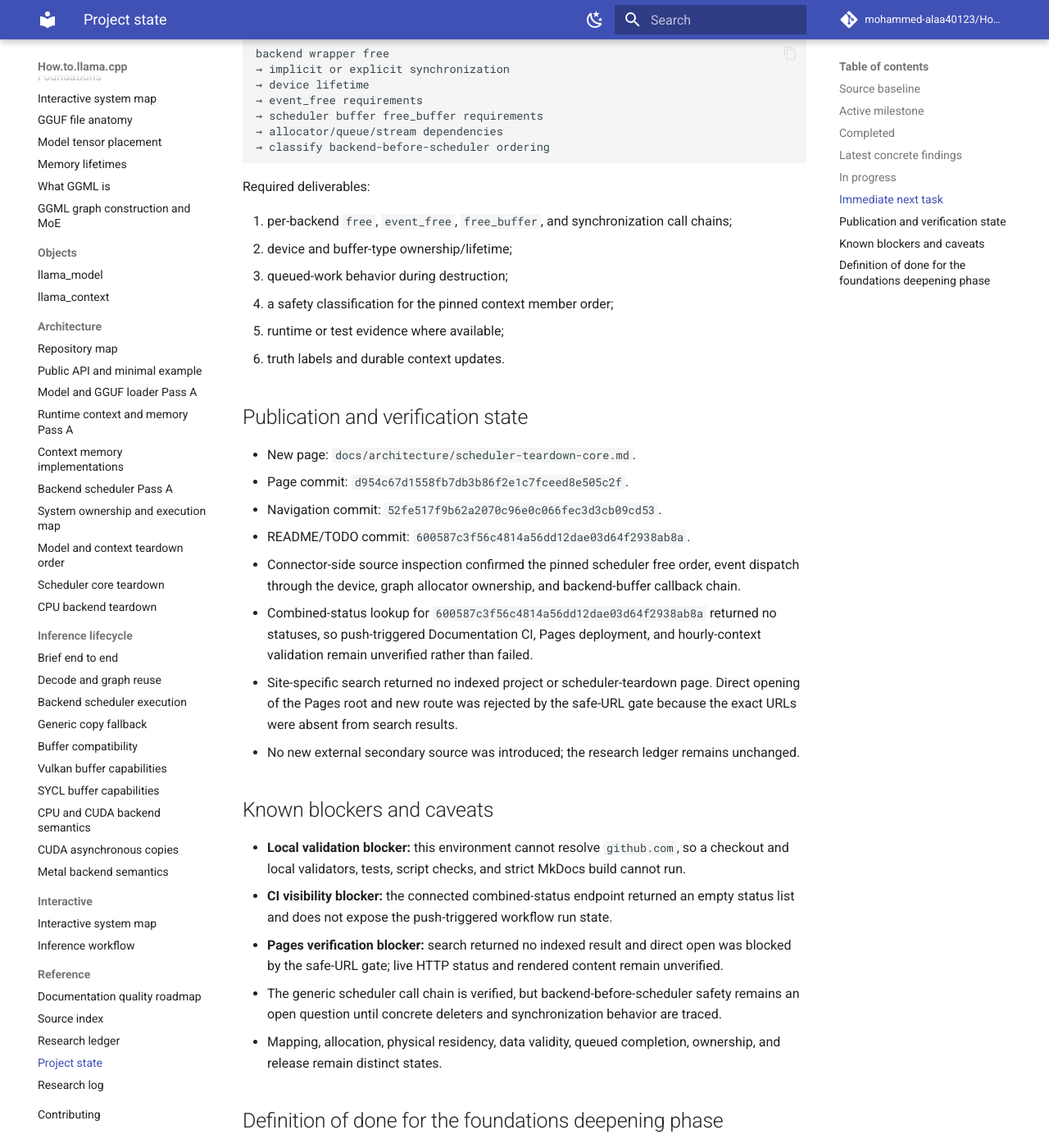
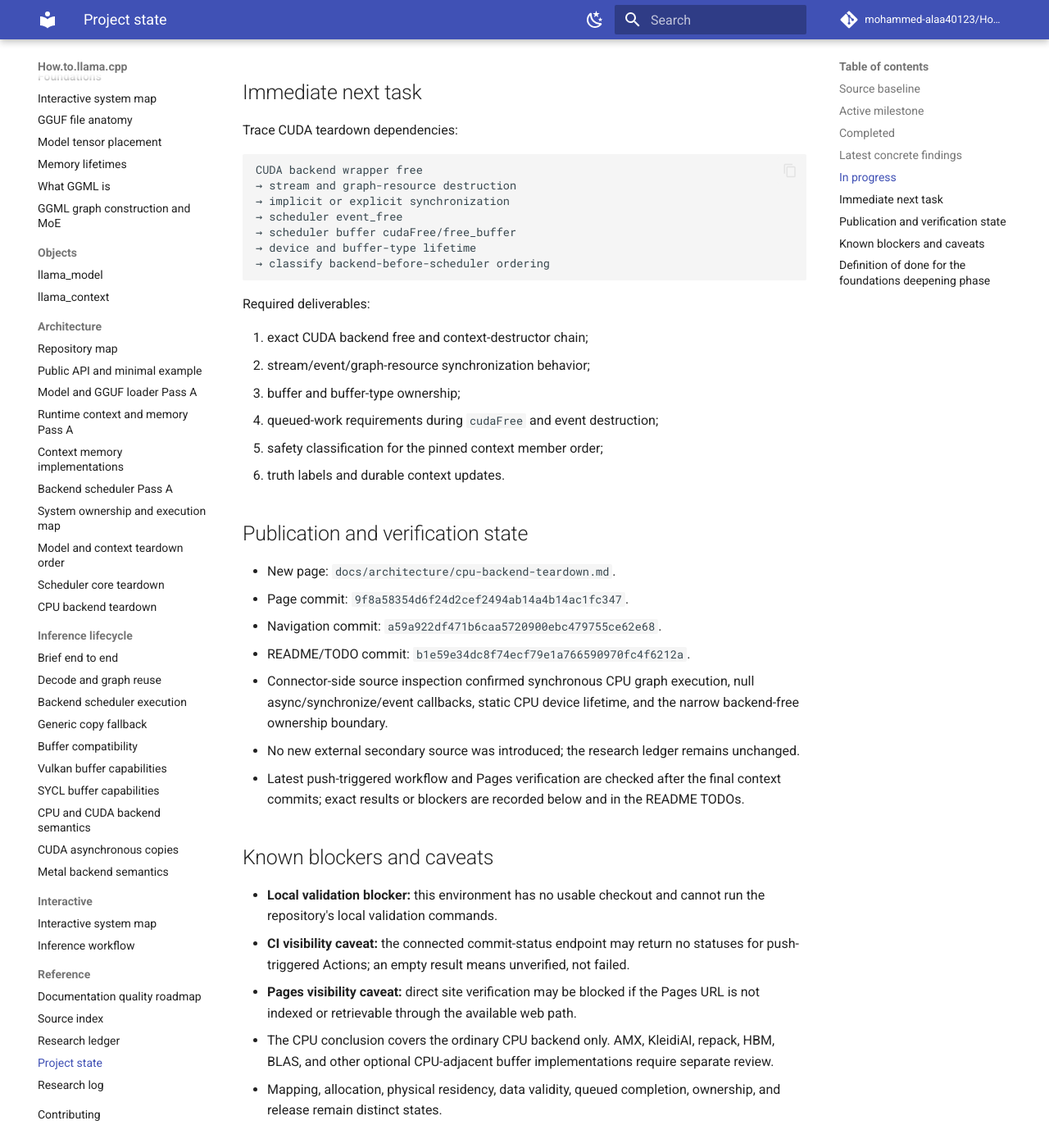
Before and after one commit to mohammed-alaa40123/How.to.llama.cpp, an MkDocs documentation site: the page built from docs/reference/project-state.md, in a window 1280 px wide and 1400 px high, scrolled down 1789 px. Shown: the whole window at 82% size. Built offline with MkDocs 1.6.1 and Material for MkDocs 9.7.7, drawn with Linux system fonts in a browser that asks for light colours; comment, search, counter and statistics services are not loaded; some of the changed text lies outside the part shown.

Commit message:
docs: update project state after CPU teardown audit

````diff
--- a/docs/reference/project-state.md
+++ b/docs/reference/project-state.md
@@ -20,63 +20,67 @@
 - MkDocs Material site, strict documentation CI, Pages deployment, health checks, source indexing, and durable run context.
 - Canonical GGUF, model placement, model/context, graph/MoE, scheduler, memory-lifetime, and system-ownership pages.
 - Pass A pages for public API, model/GGUF loading, runtime context/memory, scheduler, and concrete context-memory implementations.
-- Exact pinned declaration and reverse-destruction map for `llama_model` and `llama_context`, including partial construction, RAII, model mappings/buffers, output and memory resources, backends, scheduler, and application teardown.
-- Exact pinned generic scheduler teardown path, including event destruction, graph allocator and backend-buffer destruction, host metadata release, and borrowed lifetime dependencies.
+- Exact pinned declaration and reverse-destruction map for `llama_model` and `llama_context`.
+- Exact pinned generic scheduler teardown path.
+- Ordinary pinned CPU backend teardown classification.
 
 ## Latest concrete findings
 
-- `ggml_backend_sched_free()` destroys scheduler events first, graph-allocation resources second, and host scheduler metadata last.
-- The generic scheduler free path does not call `ggml_backend_sched_synchronize()`.
-- Event free dispatches through `event->device->iface.event_free`, so the event's device and backend-specific event state must remain valid.
-- Graph allocator free reaches `ggml_backend_buffer_free()`, which invokes concrete `free_buffer` callbacks for scheduler-owned buffer chunks.
-- The scheduler borrows backend, device, and buffer-type relationships; generic code does not prove that destroying owning backend wrappers before `sched` is safe for every concrete backend.
+- CPU graph execution calls `ggml_graph_compute()` directly and completes before the backend callback returns.
+- The ordinary CPU backend interface has no async tensor-copy methods, synchronize callback, or event record/wait callbacks.
+- The CPU device advertises `async = false` and `events = false`; its event callbacks are null.
+- The CPU device and device context are static registry objects, independent of individual backend wrappers.
+- `ggml_backend_cpu_free()` deletes only the per-backend work allocation, CPU context, and backend wrapper.
+- Scheduler-owned ordinary CPU buffers are destroyed through buffer callbacks rather than through the deleted CPU backend context.
+- Backend-before-scheduler destruction is therefore **verified safe for the ordinary pinned CPU backend**.
 
 ## In progress
 
-- Concrete backend teardown audit for CPU, CUDA, Metal, Vulkan, SYCL, RPC, CANN, and OpenCL.
-- Architecture-specific graph-builder downcasts to concrete memory-context types and exact state tensors read/written.
+- CUDA teardown audit: streams, events, `cudaFree`, graph resources, device and buffer-type lifetime.
+- Remaining concrete backend teardown audits for Metal, Vulkan, SYCL, RPC, CANN, and OpenCL.
+- Optional CPU extra-buffer teardown audit.
+- Architecture-specific graph-builder downcasts and exact state tensors.
 - Runtime evidence for synchronization, event waits, page faults, memory updates, and teardown.
 
 ## Immediate next task
 
-Trace concrete backend teardown dependencies:
+Trace CUDA teardown dependencies:
 
 ```text
-backend wrapper free
+CUDA backend wrapper free
+→ stream and graph-resource destruction
 → implicit or explicit synchronization
-→ device lifetime
-→ event_free requirements
-→ scheduler buffer free_buffer requirements
-→ allocator/queue/stream dependencies
+→ scheduler event_free
+→ scheduler buffer cudaFree/free_buffer
+→ device and buffer-type lifetime
 → classify backend-before-scheduler ordering
 ```
 
 Required deliverables:
 
-1. per-backend `free`, `event_free`, `free_buffer`, and synchronization call chains;
-2. device and buffer-type ownership/lifetime;
-3. queued-work behavior during destruction;
-4. a safety classification for the pinned context member order;
-5. runtime or test evidence where available;
+1. exact CUDA backend free and context-destructor chain;
+2. stream/event/graph-resource synchronization behavior;
+3. buffer and buffer-type ownership;
+4. queued-work requirements during `cudaFree` and event destruction;
+5. safety classification for the pinned context member order;
 6. truth labels and durable context updates.
 
 ## Publication and verification state
 
-- New page: `docs/architecture/scheduler-teardown-core.md`.
-- Page commit: `d954c67d1558fb7db3b86f2e1c7fceed8e505c2f`.
-- Navigation commit: `52fe517f9b62a2070c96e0c066fec3d3cb09cd53`.
-- README/TODO commit: `600587c3f56c4814a56dd12dae03d64f2938ab8a`.
-- Connector-side source inspection confirmed the pinned scheduler free order, event dispatch through the device, graph allocator ownership, and backend-buffer callback chain.
-- Combined-status lookup for `600587c3f56c4814a56dd12dae03d64f2938ab8a` returned no statuses, so push-triggered Documentation CI, Pages deployment, and hourly-context validation remain unverified rather than failed.
-- Site-specific search returned no indexed project or scheduler-teardown page. Direct opening of the Pages root and new route was rejected by the safe-URL gate because the exact URLs were absent from search results.
+- New page: `docs/architecture/cpu-backend-teardown.md`.
+- Page commit: `9f8a58354d6f24d2cef2494ab14a4b14ac1fc347`.
+- Navigation commit: `a59a922df471b6caa5720900ebc479755ce62e68`.
+- README/TODO commit: `b1e59e34dc8f74ecf79e1a766590970fc4f6212a`.
+- Connector-side source inspection confirmed synchronous CPU graph execution, null async/synchronize/event callbacks, static CPU device lifetime, and the narrow backend-free ownership boundary.
 - No new external secondary source was introduced; the research ledger remains unchanged.
+- Latest push-triggered workflow and Pages verification are checked after the final context commits; exact results or blockers are recorded below and in the README TODOs.
 
 ## Known blockers and caveats
 
-- **Local validation blocker:** this environment cannot resolve `github.com`, so a checkout and local validators, tests, script checks, and strict MkDocs build cannot run.
-- **CI visibility blocker:** the connected combined-status endpoint returned an empty status list and does not expose the push-triggered workflow run state.
-- **Pages verification blocker:** search returned no indexed result and direct open was blocked by the safe-URL gate; live HTTP status and rendered content remain unverified.
-- The generic scheduler call chain is verified, but backend-before-scheduler safety remains an open question until concrete deleters and synchronization behavior are traced.
+- **Local validation blocker:** this environment has no usable checkout and cannot run the repository's local validation commands.
+- **CI visibility caveat:** the connected commit-status endpoint may return no statuses for push-triggered Actions; an empty result means unverified, not failed.
+- **Pages visibility caveat:** direct site verification may be blocked if the Pages URL is not indexed or retrievable through the available web path.
+- The CPU conclusion covers the ordinary CPU backend only. AMX, KleidiAI, repack, HBM, BLAS, and other optional CPU-adjacent buffer implementations require separate review.
 - Mapping, allocation, physical residency, data validity, queued completion, ownership, and release remain distinct states.
 
 ## Definition of done for the foundations deepening phase
````
Also changed, not shown: other parts of docs/reference/project-state.md (+1 -1 lines).
